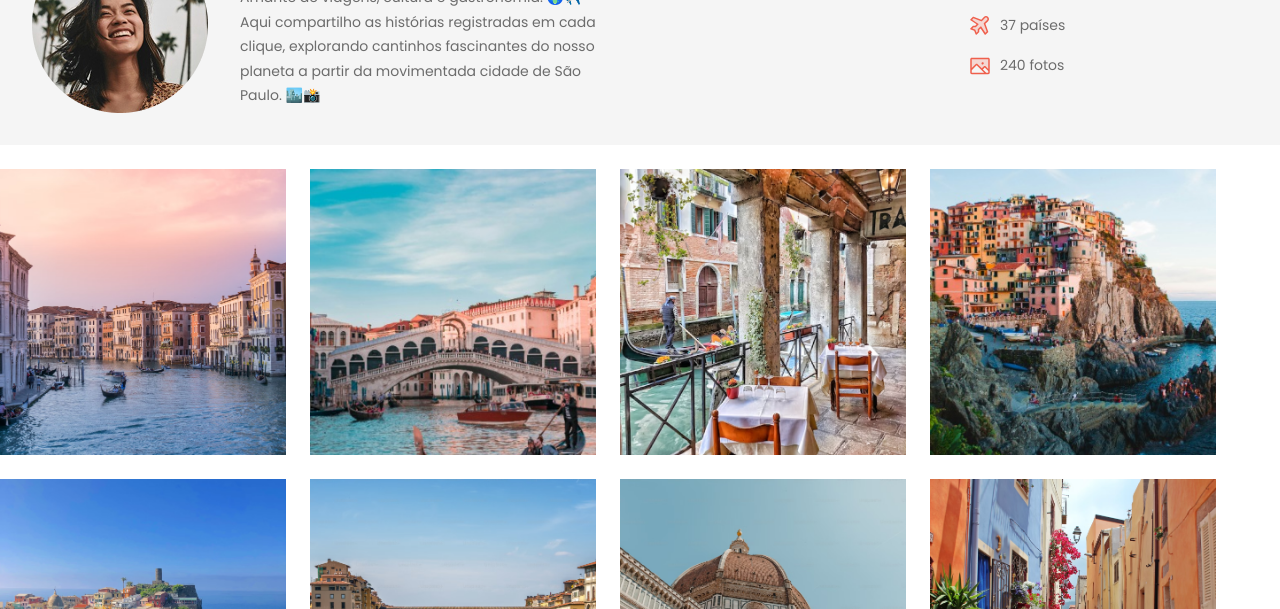
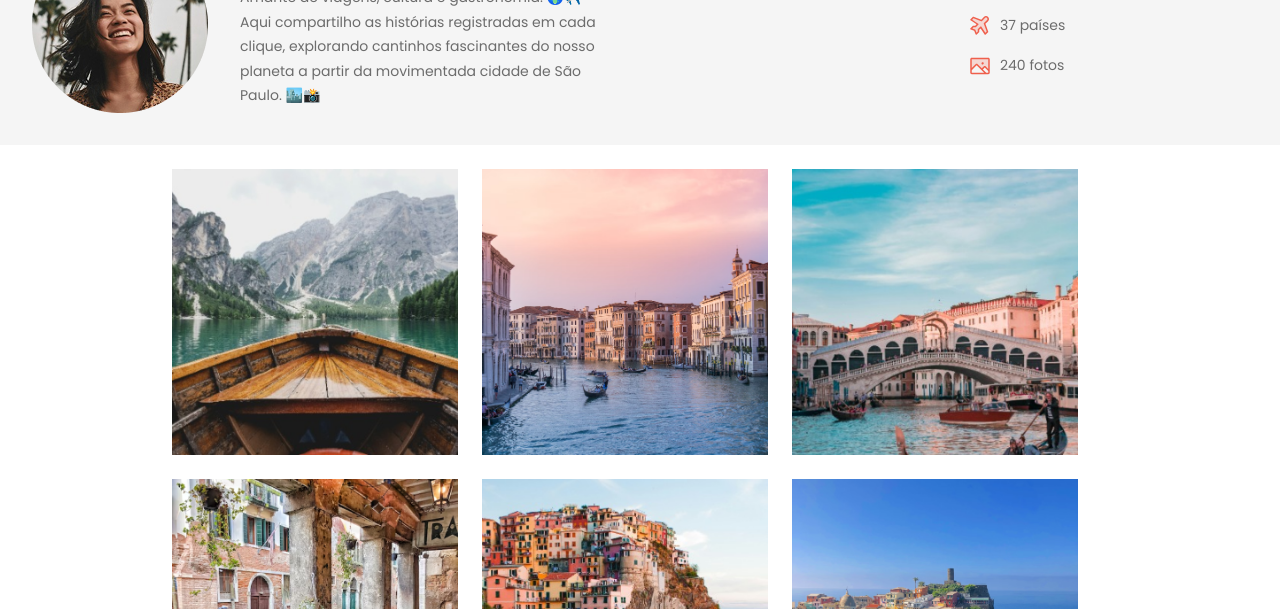
Before and after one commit to jaokzz/Projeto-Travelgram, a plain HTML site: page index.html in a window 1280 px wide. Shown: the part 191-800 px from the top of the page. Drawn offline with Linux system fonts and the light colour scheme.

Commit message:
Detalhes/Erros

```diff
--- a/index.html
+++ b/index.html
@@ -68,7 +68,7 @@
         </header>
     </div>
 
-    <main class="container>
+    <main class="container">
         <img src="assets/images/Image 01.png" alt="">
         <img src="assets/images/Image 02.png" alt="">
         <img src="assets/images/Image 03.png" alt="">
--- a/styles/main.css
+++ b/styles/main.css
@@ -3,7 +3,12 @@ main {
   flex-wrap: wrap;
   gap: 24px;
   padding-block: 24px;
-    margin: auto;
+
+  width: 1000px;
+  margin: auto ;
+
+  padding: 24px;
+
 }
 
 main img {
```
Lines whose indentation alone changed are shown as unchanged.
